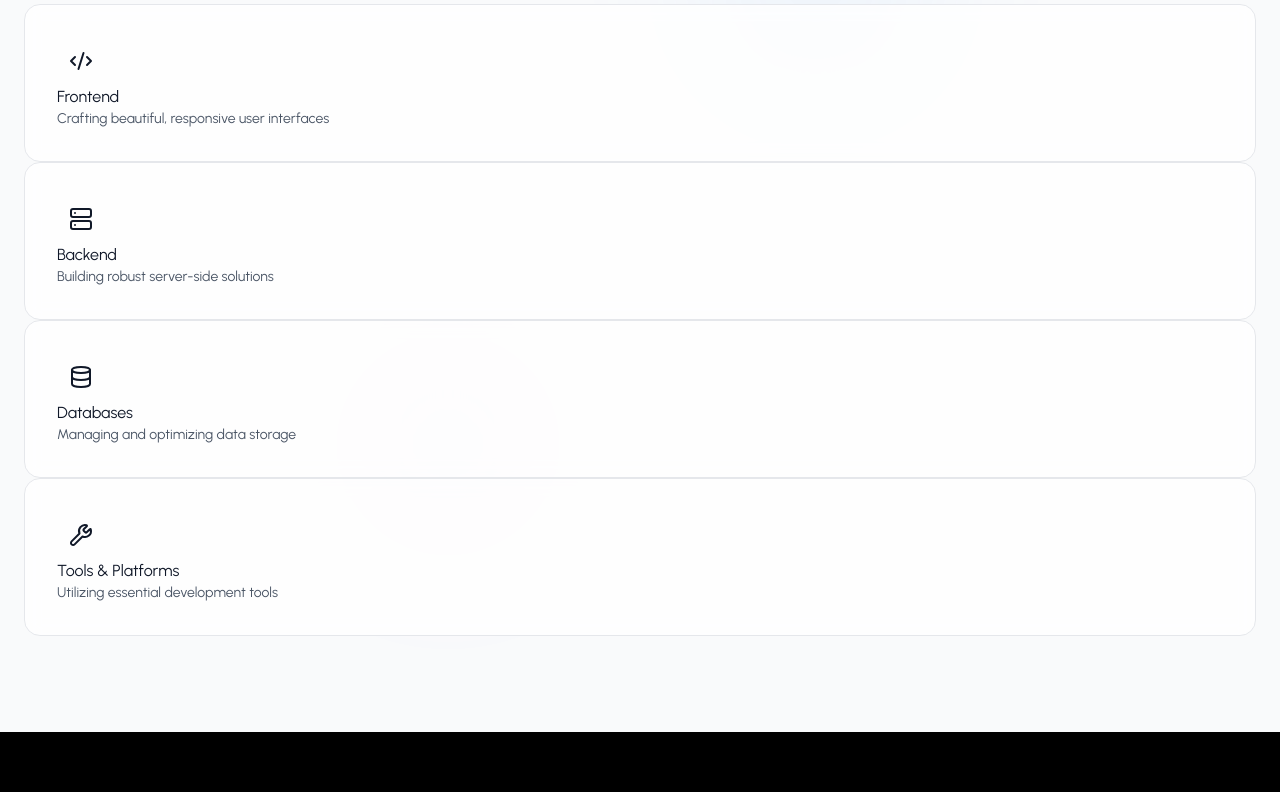
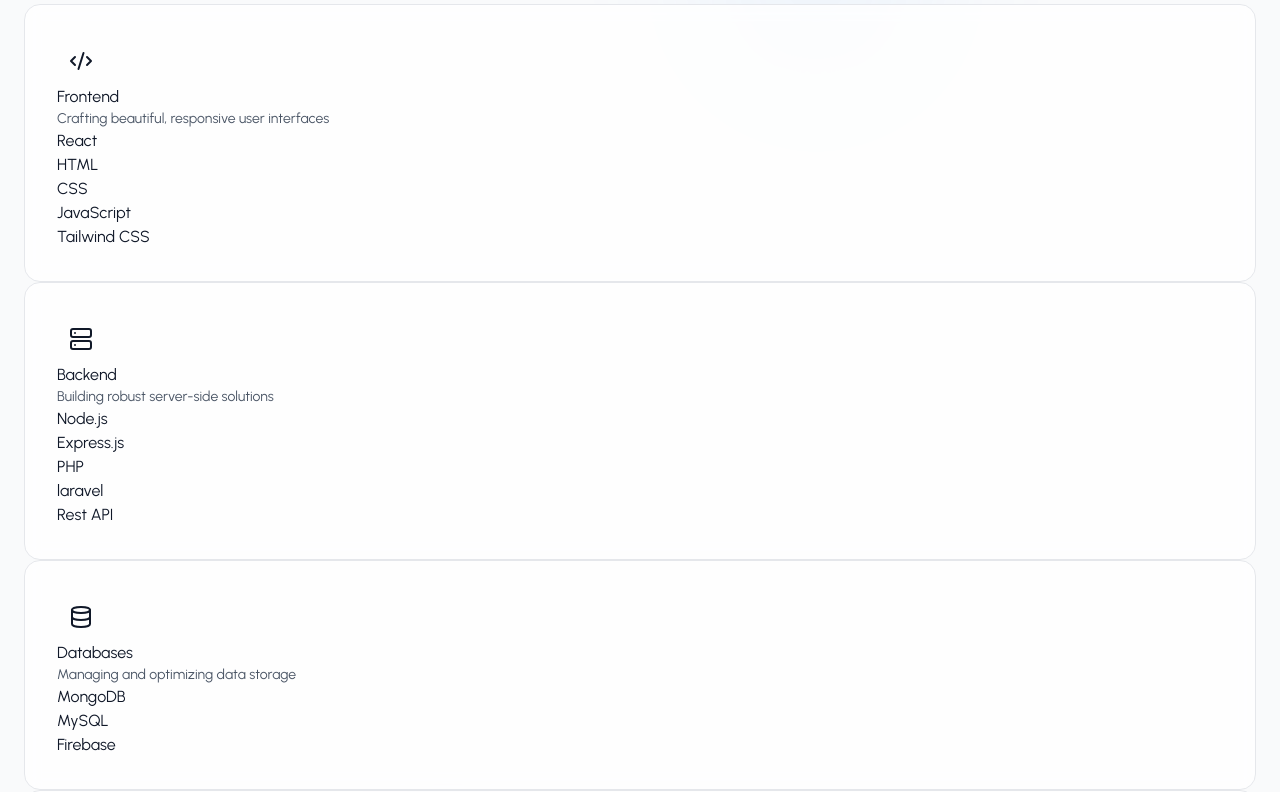
Before and after one commit to AshaniTH/my-portfolio, a React (Vite) app: page / in a window 1280 px wide. Shown: the part 1120-1912 px from the top of the page. Built offline with nearby package versions, Linux system fonts and the light colour scheme.

Commit message:
feat: add skills list rendering in SkillsSection component

```diff
--- a/src/components/Sections/SkillsSection.jsx
+++ b/src/components/Sections/SkillsSection.jsx
@@ -5,6 +5,7 @@ import {motion,useInView,useScroll,useTransform} from "framer-motion";
 import {useTheme} from "../../context/ThemeContext";
 import {SKILLS_CATEGORY, STATS, TECH_STACK} from "../../utils/data";
 import {containerVariants, itemVariants} from "../../utils/helper";
+import { div } from 'framer-motion/client';
 
 const SkillsSection = () => {
   const {isDarkMode} = useTheme();
@@ -133,6 +134,19 @@ const SkillsSection = () => {
               </div>
 
             </div>
+            {/*skills list*/}
+            <div className=''>
+              {category.skills.map((skill,skillIndex)=>(
+                <div key={skill.name} className=''
+                >
+                  <div className=''>
+                    <span className=''>{skill.name}</span>
+                  </div>
+
+                </div>
+              ))}
+            </div>
+
 
 
           </motion.div>
```
